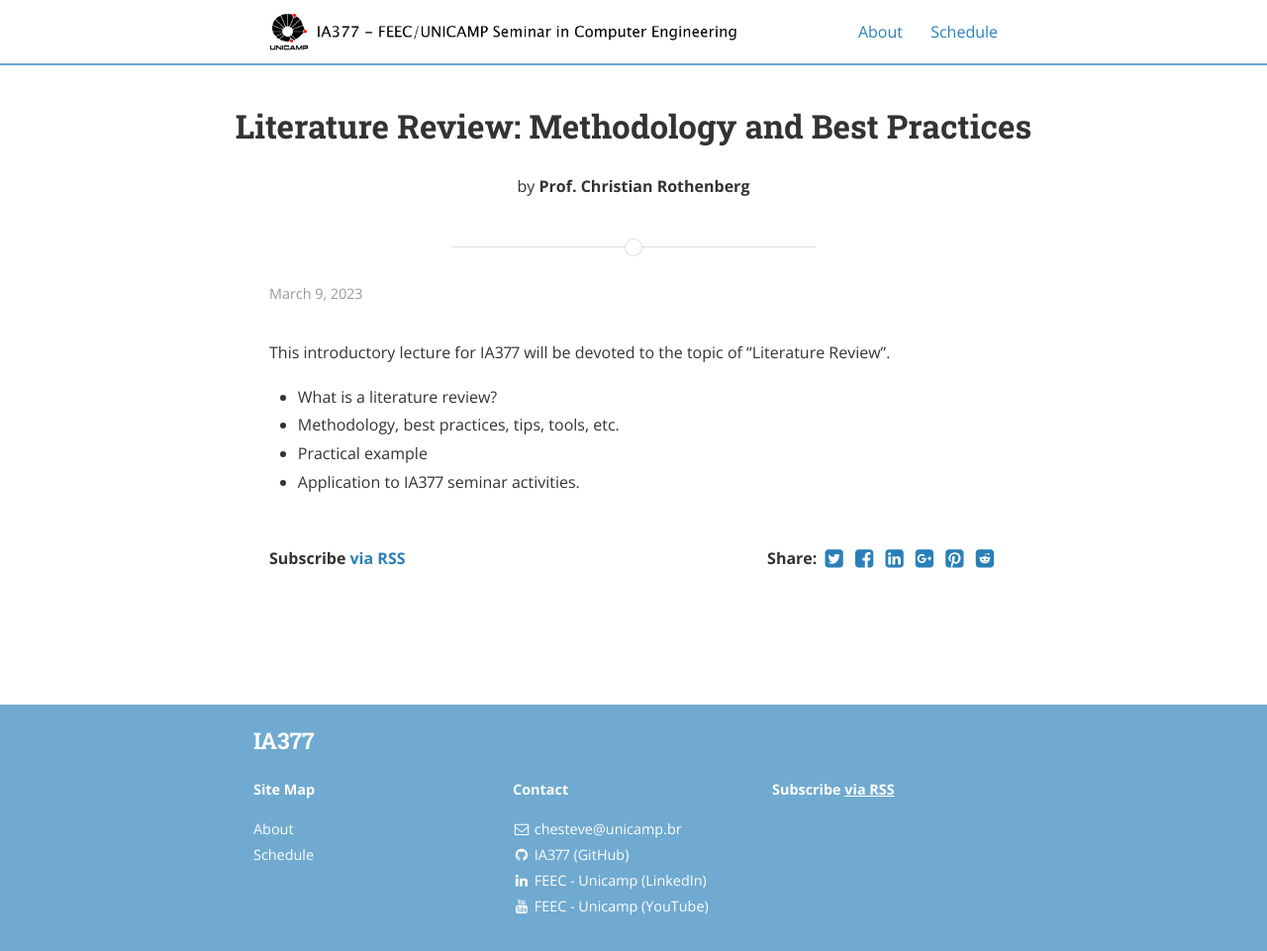
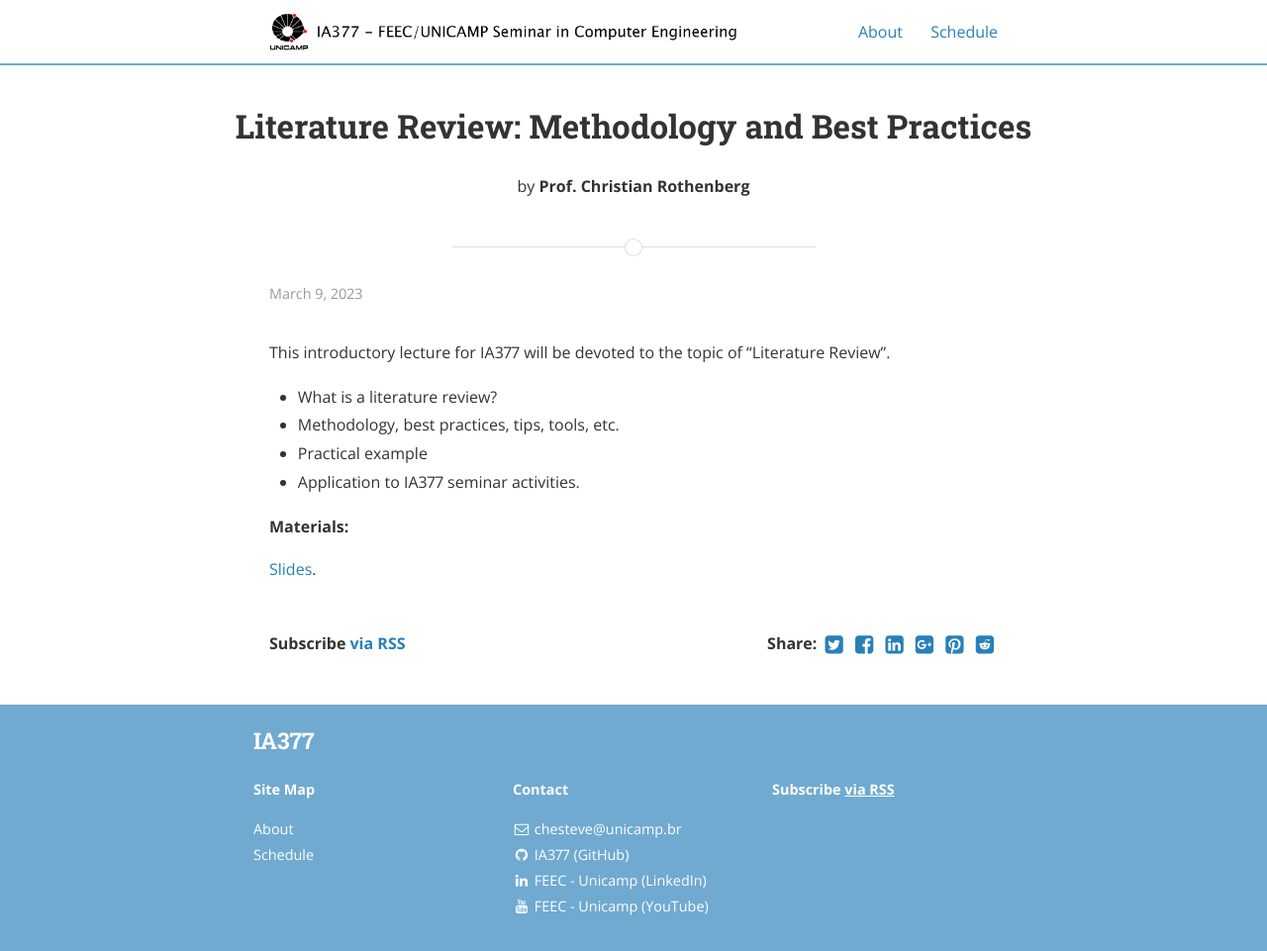
Before and after one commit to ia377-feec-unicamp/ia377-feec-unicamp.github.io, a Jekyll site: the page built from _posts/2023-03-09-Literature-Review.md, in a window 1280 px wide and 961 px high. Shown: the whole window at 99% size. Built offline with Jekyll 4.4.1, drawn with Linux system fonts in a browser that asks for light colours; nearby versions of some CDN libraries.

Commit message:
Update 2023-03-09-Literature-Review.md

```diff
--- a/_posts/2023-03-09-Literature-Review.md
+++ b/_posts/2023-03-09-Literature-Review.md
@@ -11,3 +11,8 @@ This introductory lecture for IA377 will be devoted to the topic of "Literature
 * Methodology, best practices, tips, tools, etc.
 * Practical example
 * Application to IA377 seminar activities.
+
+
+**Materials:**
+
+[Slides](https://docs.google.com/presentation/d/1dSrzyIGnK7l0l5pVt1cQXk4jMgGMYHHb07GqX70fTWU/edit?usp=sharing).
```
